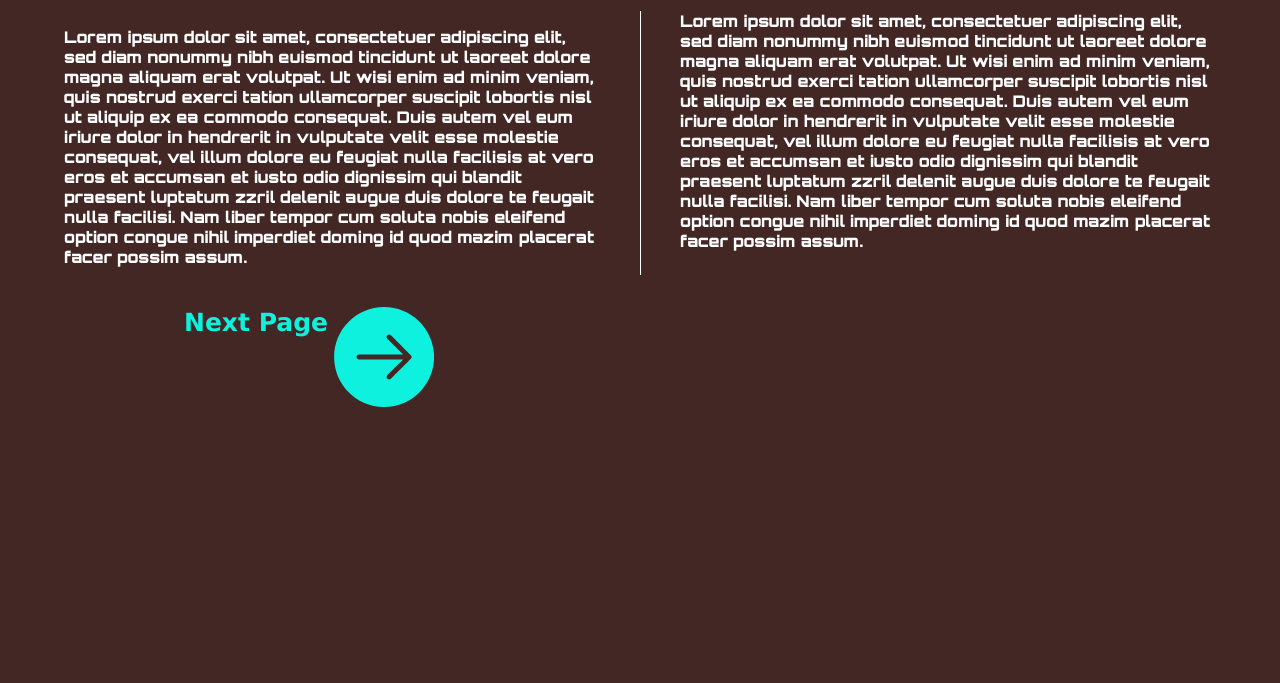
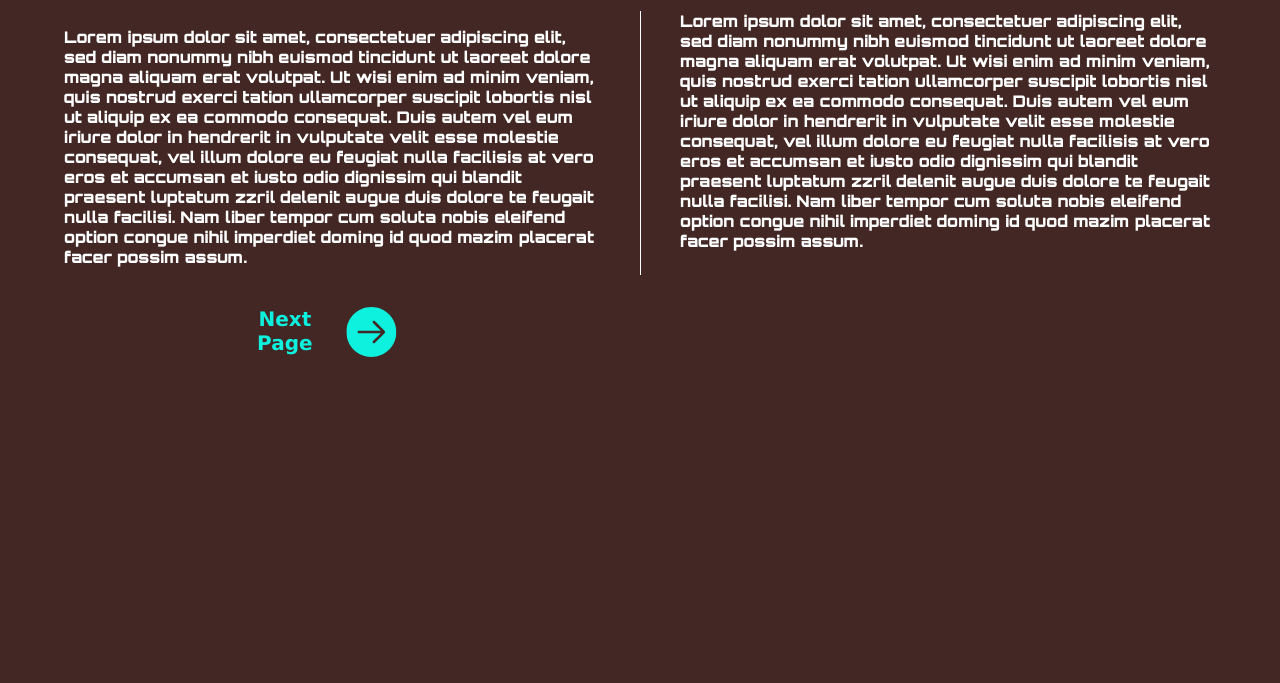
Before and after one commit to RVCC-IDMX/268p2-JorgeJMarroquin, a plain HTML site: page index.html in a window 1280 px wide. Shown: the part 117-800 px from the top of the page. Drawn offline with Linux system fonts and the light colour scheme.

Commit message:
Updates
fixing icons

```diff
--- a/css/app.css
+++ b/css/app.css
@@ -151,17 +151,22 @@ symbol {
 }
 
 h4{
+    font-size: 20px;
     background-color: none;
+    padding-top: 3%;
+    padding-left: 5%;
+    text-align: center;
 }
 
 .icon--color{
     background-color:none;
-    padding-left: 4%;
-    margin-left:1%;
+    padding-left: 3%;
+    margin-left:8%;
+    margin-top: 2rem;
 }
 
 .slide__button {
-    background-color: none;
+    background-color:none;
     color: rgb(14, 241, 223);
     border-radius: 7px;
     text-decoration: none;
@@ -213,12 +218,16 @@ a:hover {
 
   }
 
+
+
 a:active {
     box-shadow: none;
     top: 4px;
   }
 
   span {
-    width: 8rem;
-    margin-top: 2rem;
+    background-color: none;
+    width: 5rem;
+    margin-top: 0rem;
+    margin-bottom: 0rem;
   }
--- a/index.html
+++ b/index.html
@@ -13,7 +13,7 @@
     <svg class="defs-only" aria-hidden="true">
         <title>Arrow Icons</title>
         <!--https://friconix.com/icon/fi-cnsrxl-arrow-simple/-->
-        <symbol width="100" height="100" id="left-arrow" viewbox="0 0 1000 1000" xmlns="http://www.w3.org/2000/svg">
+        <symbol width="50" height="50" id="left-arrow" viewbox="0 0 1000 1000" xmlns="http://www.w3.org/2000/svg">
             <title>Left Arrow</title>
             <path
                 d="M 500 0C 224 0 0 224 0 500C 0 776 224 1000 500 1000C 776 1000 1000 776 1000
@@ -26,7 +26,7 @@
                 232C 517 232 517 232 517 232" transform="rotate(270,500,500)"
             />
         </symbol>
-        <symbol width="100" height="100"id="right-arrow" viewbox="0 0 1000 1000" xmlns="http://www.w3.org/2000/svg">
+        <symbol width="50" height="50"id="right-arrow" viewbox="0 0 1000 1000" xmlns="http://www.w3.org/2000/svg">
             <title>Right Arrow</title>
             <path
                 d="M 500 0C 224 0 0 224 0 500C 0 776 224 1000 500 1000C 776 1000 1000 776 1000
```
